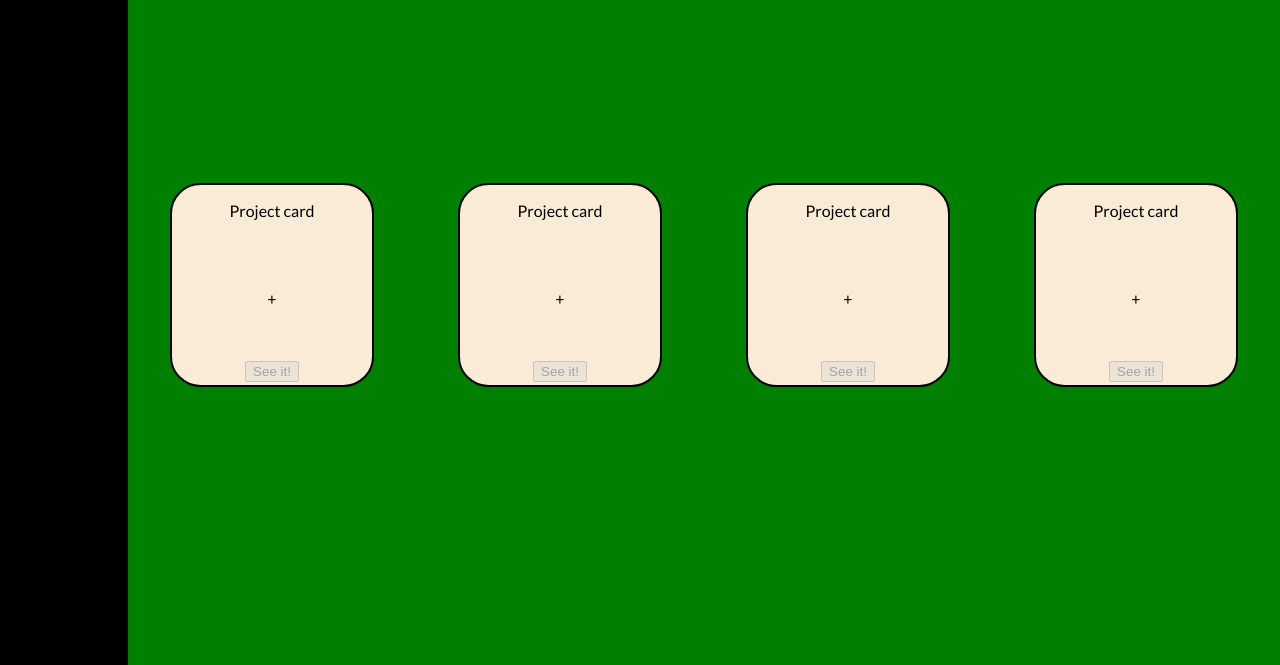
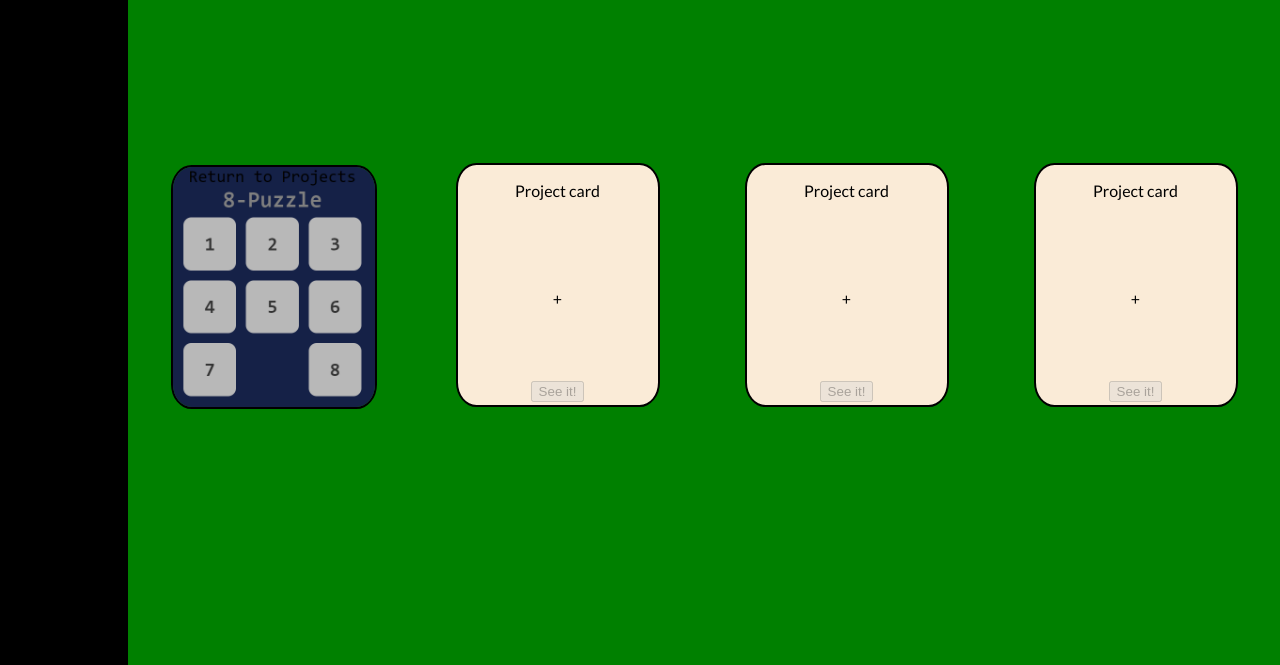
Before and after one commit to danielstich/blog-server, a website: page public/index.html in a window 1280 px wide. Shown: the part 135-800 px from the top of the page. Drawn offline with Linux system fonts and the light colour scheme.

Commit message:
updated projects with first project

```diff
--- a/public/index.html
+++ b/public/index.html
@@ -36,12 +36,8 @@
             <section id="Projects">
 
 
-                <div class="card">
-                    <p>Project card</p>
-                    <p>+</p>
-                    <button disabled="disabled">
-                        See it!
-                    </button>
+                <div class="cardfilled">
+                    <a href="/public/projects/N-Puzzle/"><img src="/public/img/n-puzzle.PNG" alt="N-Puzzle Preview"></a>
 
                 </div>
                 <div class="card">
--- a/public/style.css
+++ b/public/style.css
@@ -58,10 +58,10 @@ main {
 
 .card {
     background-color: antiquewhite;
-    height: min(300px, 25vh);
+    height: min(400px, 30vh);
     width: min(300px, 25vh);
     border: 2px solid black;
-    border-radius: 15%;
+    border-radius: 10%;
     display: flex;
     flex-direction: column;
     justify-content: space-between;
@@ -70,6 +70,28 @@ main {
 }
 .card button {
     margin-bottom: 3px;
+}
+
+.cardfilled {
+    height: min(400px, 30vh);
+    width: min(300px, 25vh);
+    border-radius: 10%;
+    display: flex;
+    flex-direction: column;
+    justify-content: space-between;
+    align-items: center;
+
+}
+
+.cardfilled a {
+    height: 100%;
+    width: 100%;
+}
+
+.cardfilled img {
+    height: 100%;
+    border-radius: 10%;
+    border: 2px solid black;
 }
 
 nav {
```
Also changed, not shown: public/img/n-puzzle.PNG (added), 1 other file.
